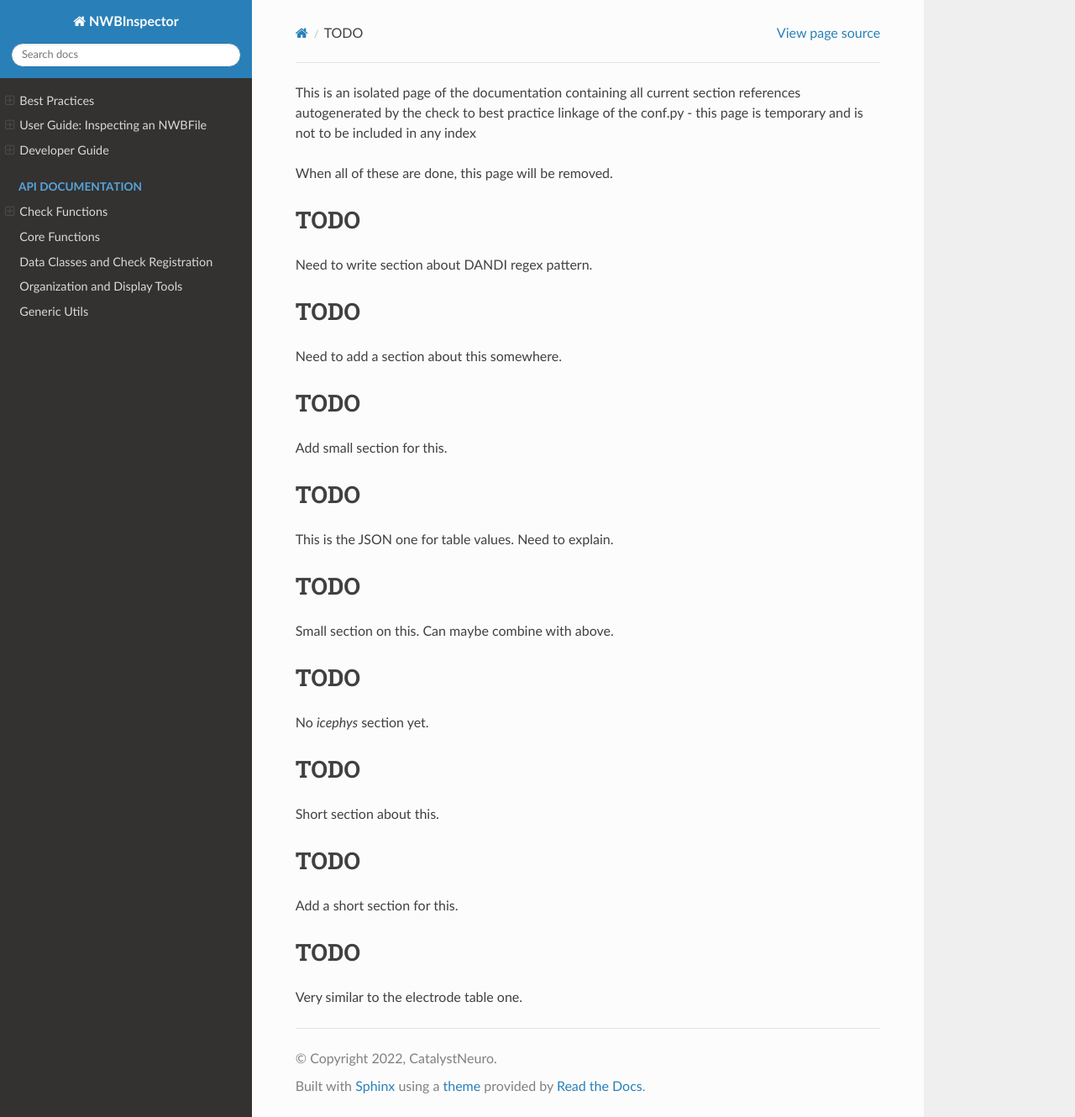
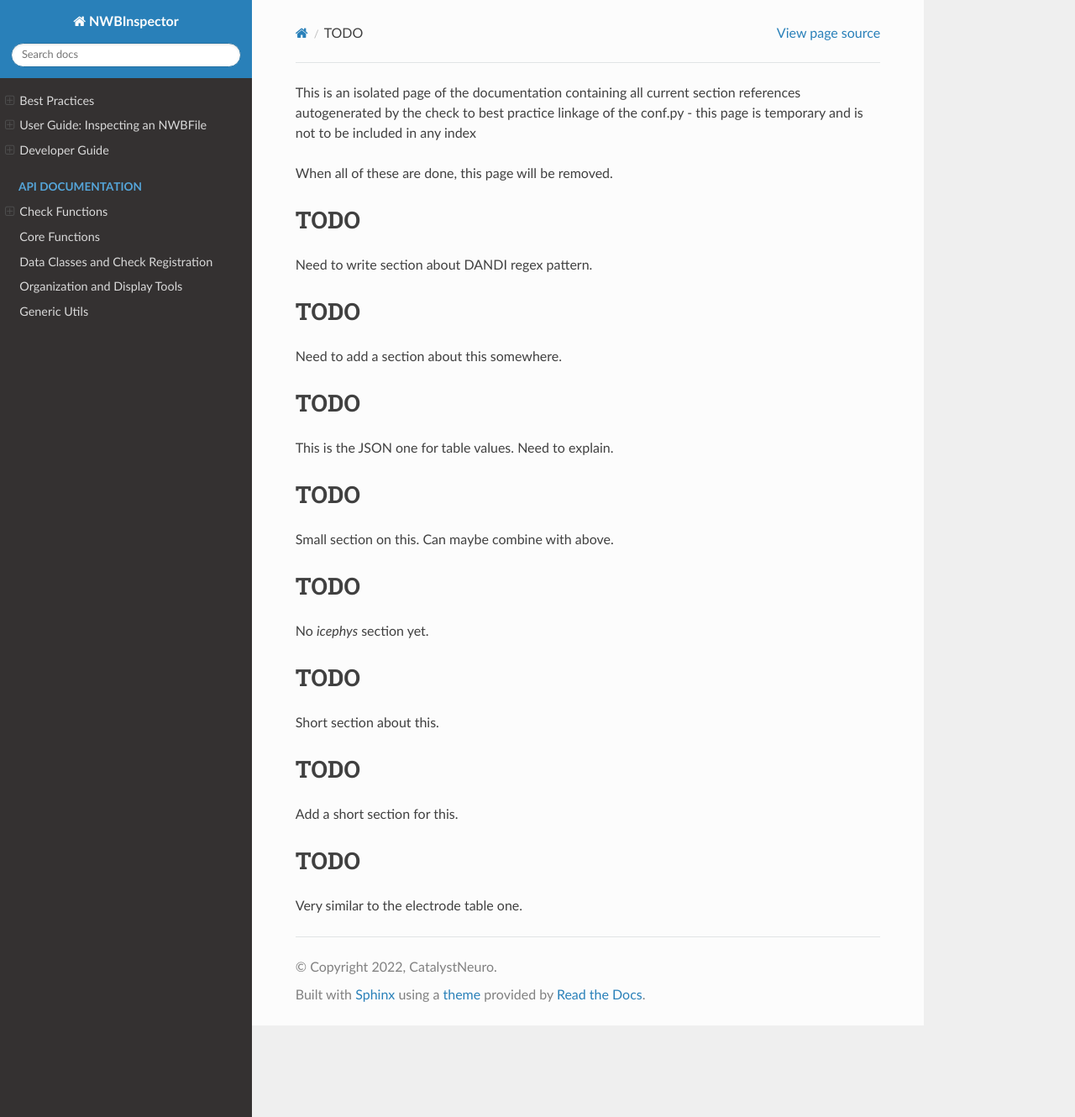
Before and after one commit to NeurodataWithoutBorders/nwbinspector, a Sphinx documentation site: the page built from docs/best_practices/todo.rst, in a window 1280 px wide and 1330 px high. Shown: the whole window at 84% size. Built offline with Sphinx 7.4.7 and the Read the Docs theme 2.0.0, drawn with Linux system fonts in a browser that asks for light colours.

Commit message:
Update todo.rst

```diff
--- a/docs/best_practices/todo.rst
+++ b/docs/best_practices/todo.rst
@@ -20,13 +20,6 @@ TODO
 
 Need to add a section about this somewhere.
 
-
-.. _best_practice_empty_table:
-
-TODO
-----
-
-Add small section for this.
 
 
 .. _best_practice_table_values_for_dict:
```
